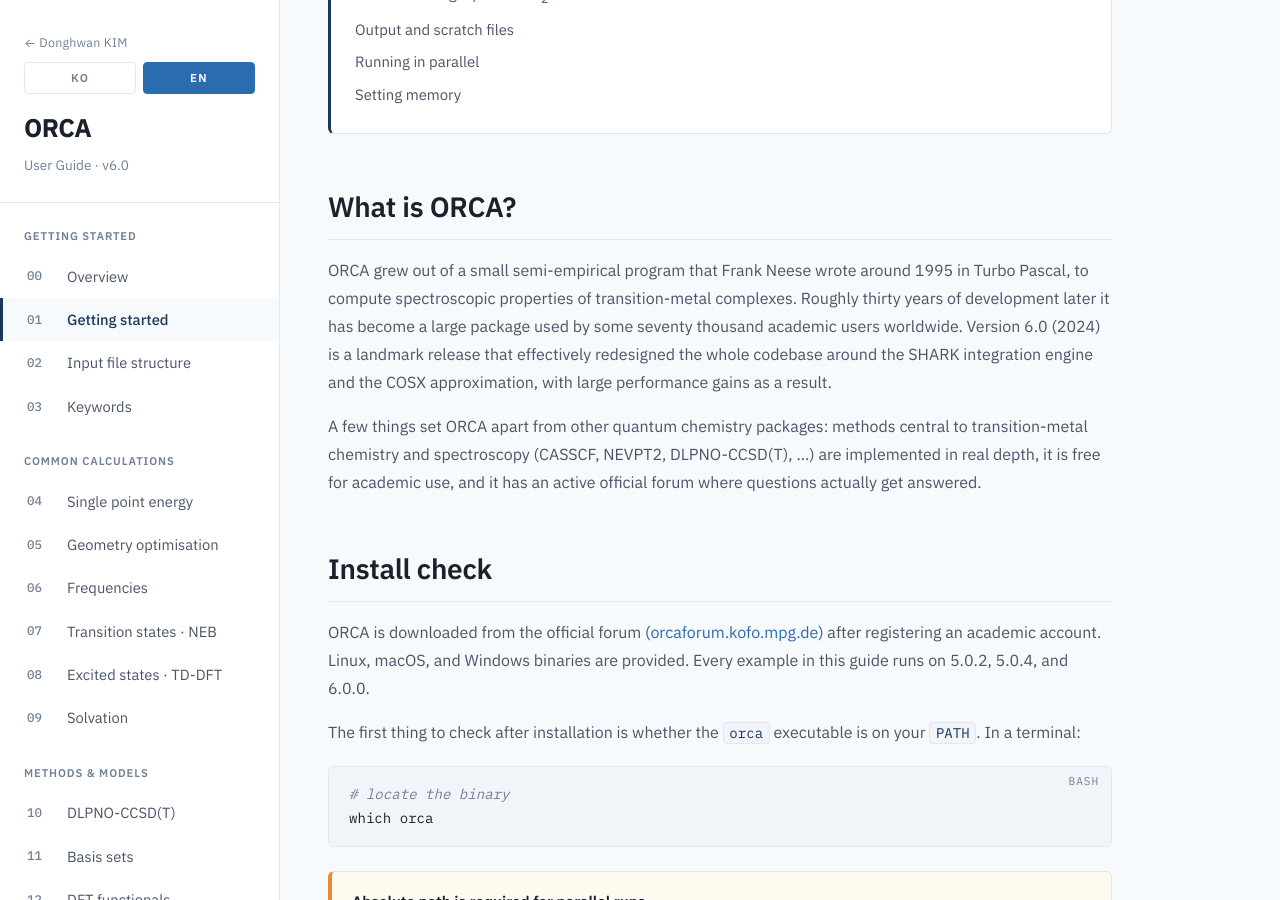
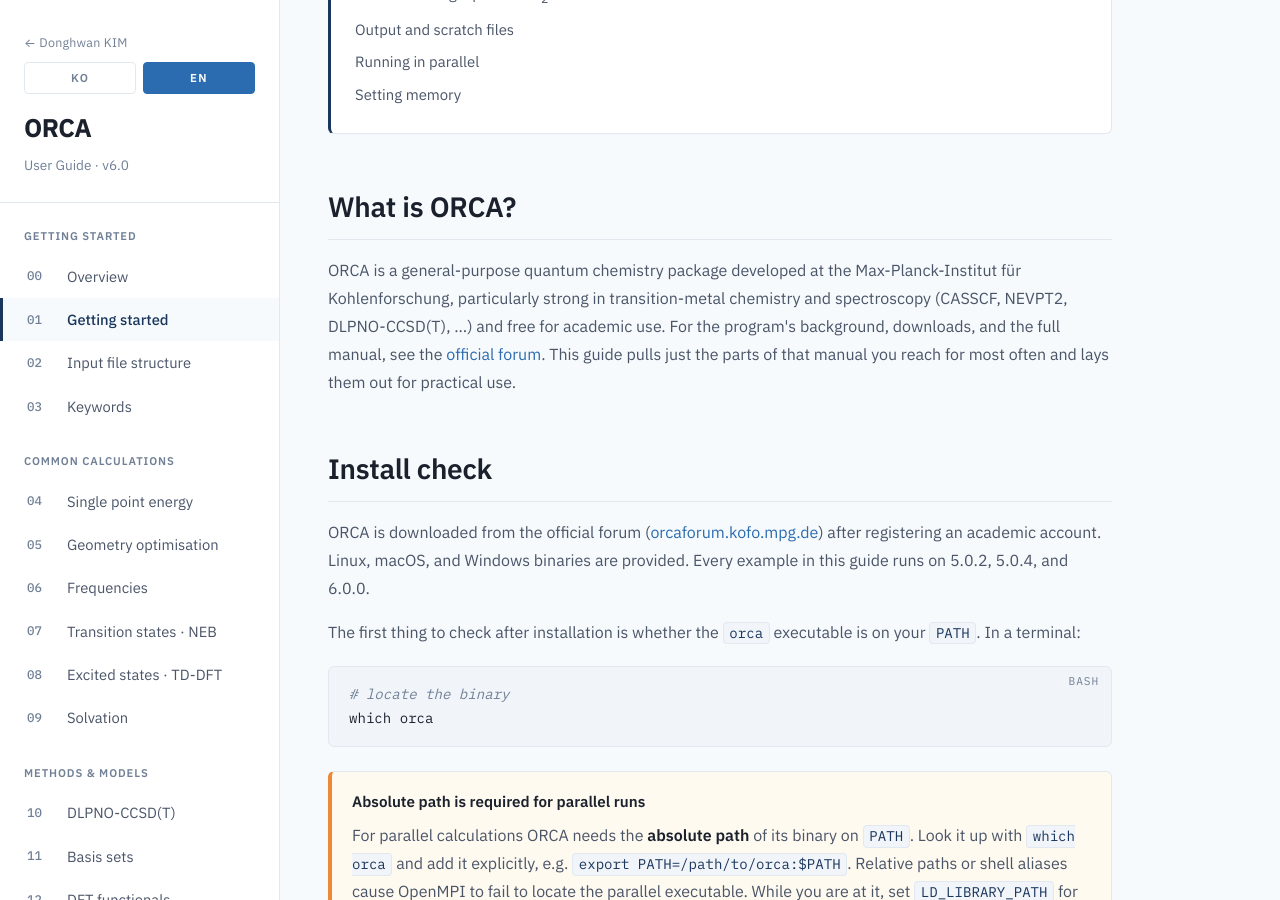
Before and after one commit to dhwan0112/dhk.github.io, a Jekyll site: the page guides/orca/en/getting-started.html, which Jekyll copies as it is, in a window 1280 px wide and 900 px high, scrolled down 419 px. Built offline with Jekyll 4.4.1, drawn with Linux system fonts in a browser that asks for light colours.

Commit message:
getting-started: ORCA 기원사 빼고 공식 포럼으로 redirect
- KO·EN의 #about 섹션에서 1995년 Turbo Pascal 기원사, 사용자 수,
  6.0 버전 변천사 등 역사 서술 삭제
- "ORCA가 무엇인지" 한 문단(범용 양자화학 패키지 · 전이금속/분광학 강점 ·
  학술용 무료)으로 압축하고, 배경 · 다운로드 · 공식 매뉴얼은
  공식 포럼(orcaforum.kofo.mpg.de) 링크로 redirect
- 실전 가이드에 불필요한 역사 분량을 덜어 가독성 정리

```diff
--- a/guides/orca/en/getting-started.html
+++ b/guides/orca/en/getting-started.html
@@ -85,19 +85,12 @@
 
         <h2 id="about">What is ORCA?</h2>
         <p>
-          ORCA grew out of a small semi-empirical program that Frank Neese wrote around 1995 in
-          Turbo Pascal, to compute spectroscopic properties of transition-metal complexes.
-          Roughly thirty years of development later it has become a large package used by
-          some seventy thousand academic users worldwide. Version 6.0 (2024) is a landmark
-          release that effectively redesigned the whole codebase around the SHARK integration
-          engine and the COSX approximation, with large performance gains as a result.
-        </p>
-
-        <p>
-          A few things set ORCA apart from other quantum chemistry packages: methods central to
-          transition-metal chemistry and spectroscopy (CASSCF, NEVPT2, DLPNO-CCSD(T), …) are
-          implemented in real depth, it is free for academic use, and it has an active official
-          forum where questions actually get answered.
+          ORCA is a general-purpose quantum chemistry package developed at the
+          Max-Planck-Institut für Kohlenforschung, particularly strong in transition-metal
+          chemistry and spectroscopy (CASSCF, NEVPT2, DLPNO-CCSD(T), …) and free for academic
+          use. For the program's background, downloads, and the full manual, see the
+          <a href="https://orcaforum.kofo.mpg.de">official forum</a>. This guide pulls just the
+          parts of that manual you reach for most often and lays them out for practical use.
         </p>
 
         <h2 id="install">Install check</h2>
```
Also changed, not shown: guides/orca/ko/getting-started.html (+5 -11 lines).
